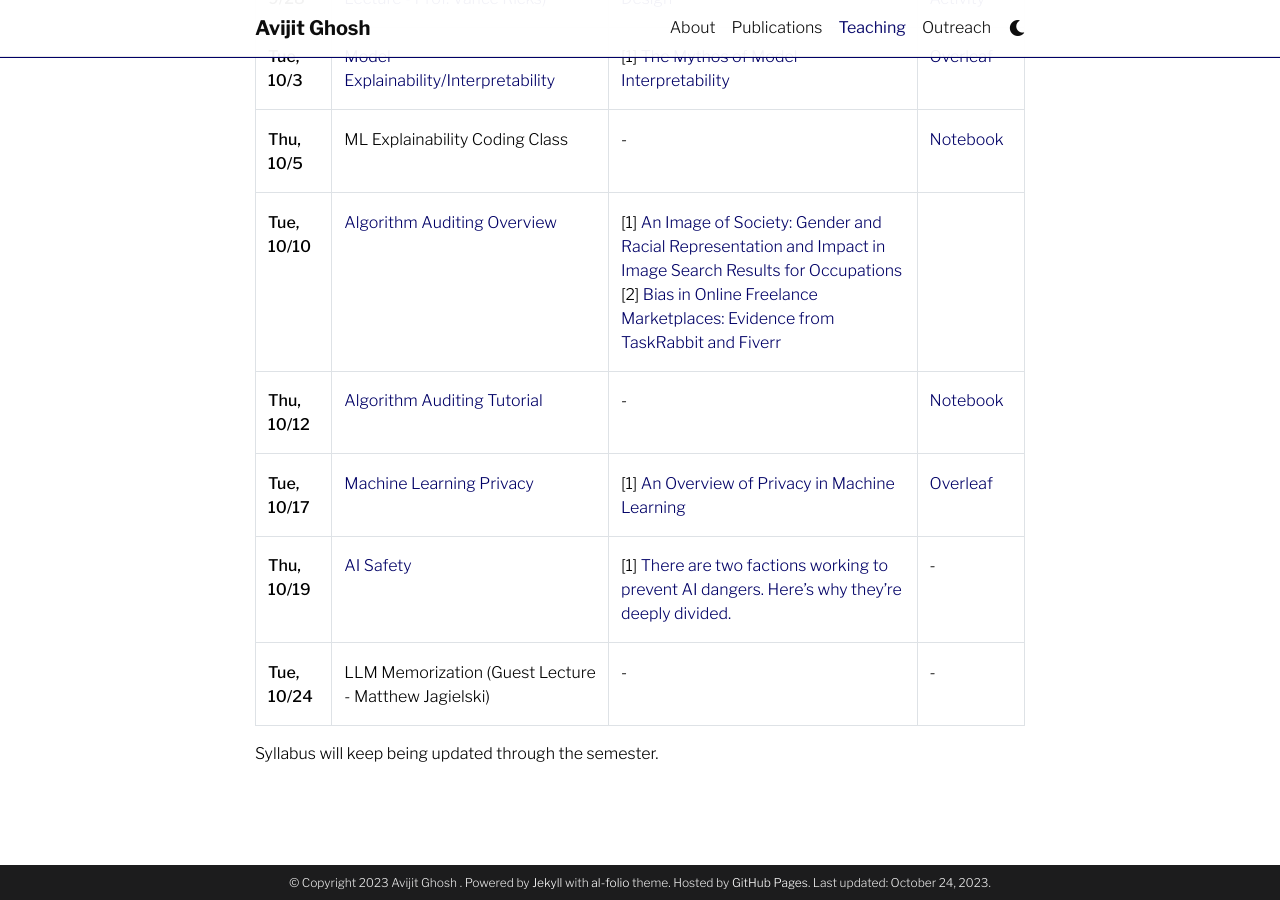
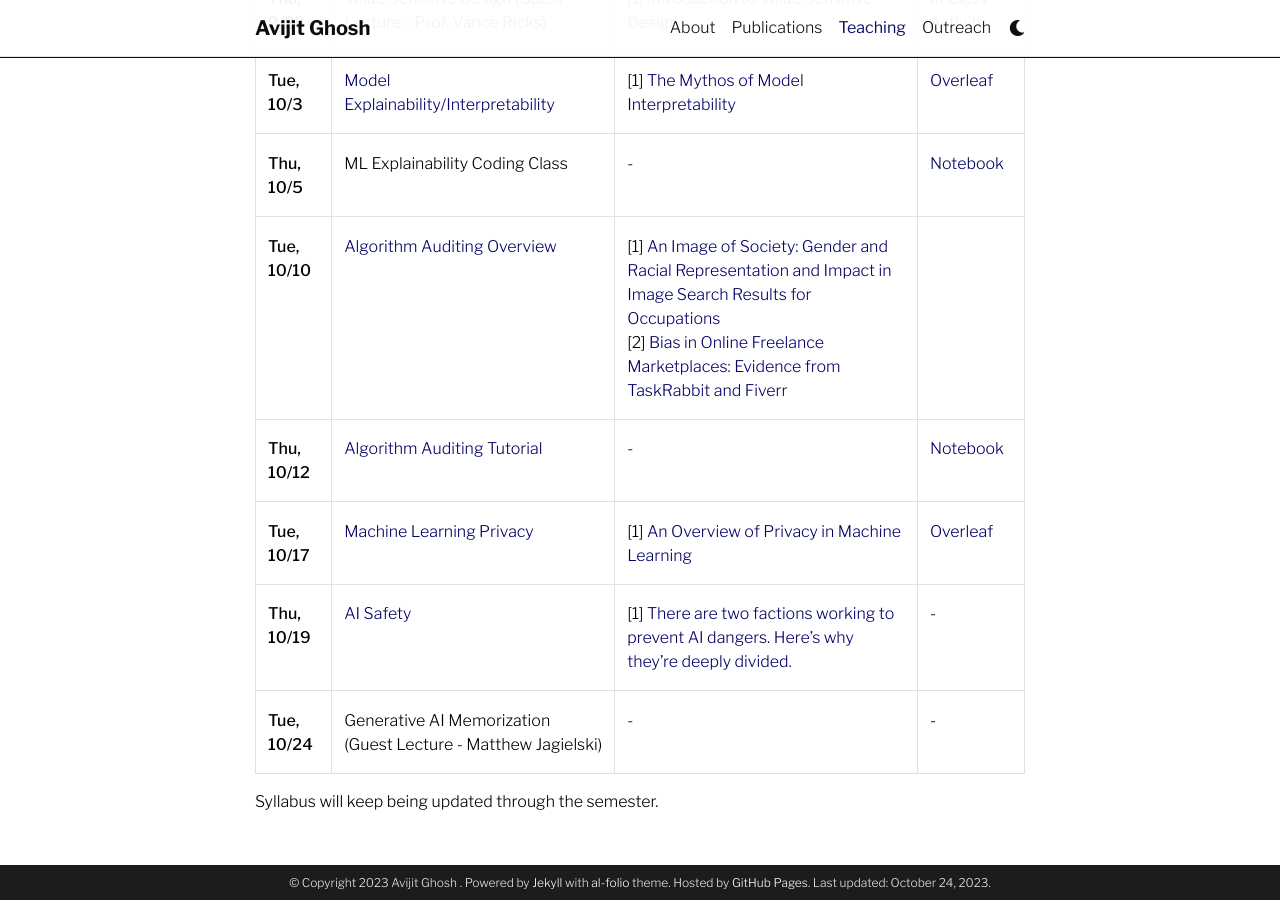
Before and after one commit to evijit/evijit.github.io, a Jekyll site: the page built from _pages/teaching.md, in a window 1280 px wide and 900 px high, scrolled down 1576 px. Built offline with Jekyll 4.4.1, drawn with Linux system fonts in a browser that asks for light colours; comment, search, counter and statistics services are not loaded; a style sheet for code colours, icons or effects is not loaded.

Commit message:
matthew class

```diff
--- a/_pages/teaching.md
+++ b/_pages/teaching.md
@@ -34,7 +34,7 @@
 | **Thu, 10/12** | [Algorithm Auditing Tutorial](https://evijit.io/materials/Lecture_8_Algorithm_Auditing_Tutorial.pdf)  | - | [Notebook](https://colab.research.google.com/drive/1w-BRt1A2MymKFefj98t6Orz59-ntiPBF) |
 | **Tue, 10/17** | [Machine Learning Privacy](https://evijit.io/materials/Lecture_9_ML_Privacy.pdf)  | [1] [An Overview of Privacy in Machine Learning](https://arxiv.org/pdf/2005.08679.pdf) | [Overleaf](https://www.overleaf.com/read/pswsvxrnwggq) |
 | **Thu, 10/19** | [AI Safety](https://evijit.io/materials/Lecture_10_AI_Safety.pdf)  | [1] [There are two factions working to prevent AI dangers. Here’s why they’re deeply divided.](https://www.vox.com/future-perfect/2022/8/10/23298108/ai-dangers-ethics-alignment-present-future-risk) | - |
-| **Tue, 10/24** | LLM Memorization (Guest Lecture - Matthew Jagielski)  | - | - |
+| **Tue, 10/24** | Generative AI Memorization (Guest Lecture - Matthew Jagielski)  | - | - |
 
 
 
```
